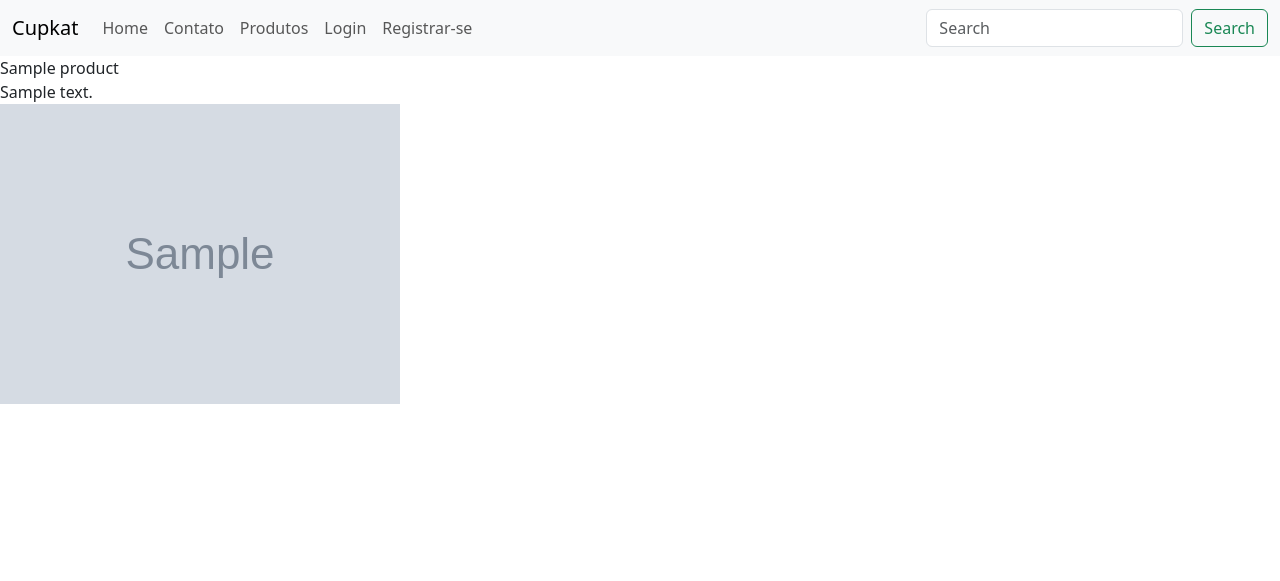
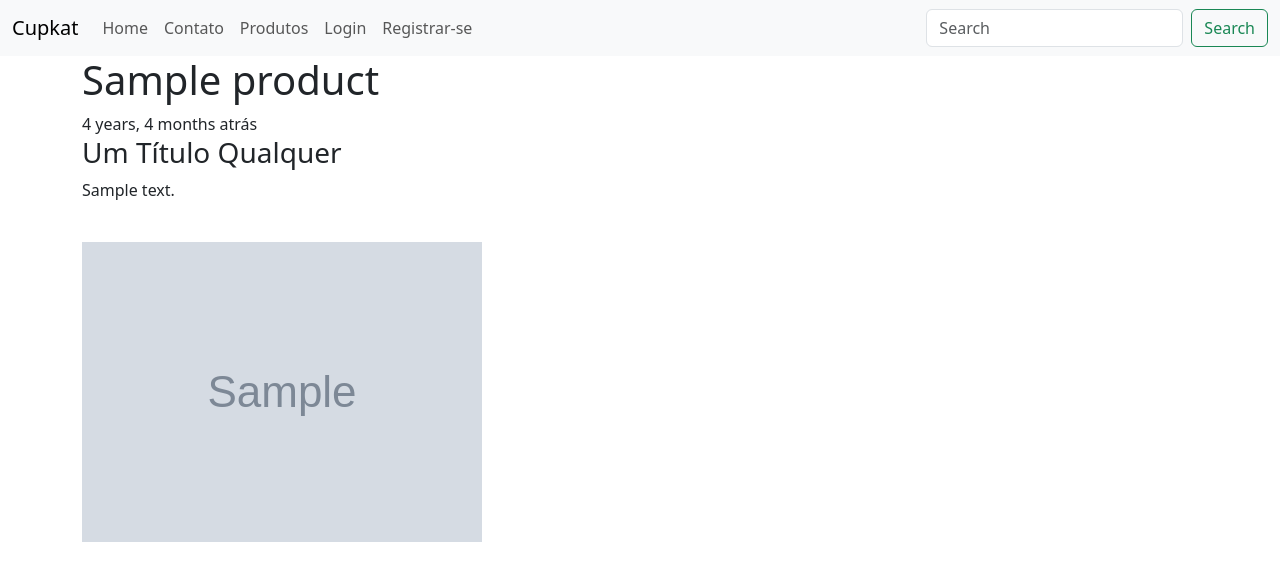
Before and after one commit to DanySanches/cupkat_1, a Django app: template products/templates/products/detail.html in a window 1280 px wide. Shown: the top 581 px of the page. Run offline with Django 4.2, Linux system fonts and the light colour scheme; the template is opened without the code that fills it: values that come from a table or form of the project are taken from there, others are empty; tables that the repository leaves empty hold one stand-in row (values such as "Sample post"); grey boxes marked "Sample" are stand-in pictures.

Commit message:
add os  filtros timestamp, linebreaks, truncatewords

```diff
--- a/products/models.py
+++ b/products/models.py
@@ -40,6 +40,8 @@ class Product(models.Model): #product_category
     image       = models.FileField(upload_to = 'products/',  null = True, blank = True)
     featured    = models.BooleanField(default = False)
     active      = models.BooleanField(default = True)
+    timestamp   = models.DateTimeField(auto_now_add = True)
+
 
     objects = ProductManager()
 
--- a/products/templates/products/detail.html
+++ b/products/templates/products/detail.html
@@ -1,12 +1,16 @@
 {% extends "base.html" %}
-
-
 {% block content %}
-
-{{ object.title }} <br/>
-{{ object.description }} <br/>
-{% if object.image%}
-<img src='{{ object.image.url }}' class='img-fluid' id="p" />
-{%endif%}
-
+<div class='container'>
+    <div class='row'>
+        <div class='col'>
+            <h1>{{ object.title }}</h1>
+            {{ object.timestamp|timesince }} atrás
+            <h3>{{ "Um título qualquer"|title }}</h3>
+            {{ object.description|linebreaks }} <br/>
+            {% if object.image %}
+                <img src='{{ object.image.url }}' class='img-fluid'/>
+            {% endif %}
+        </div>
+    </div>
+</div>
 {% endblock content %}
--- a/products/templates/products/snippets/card.html
+++ b/products/templates/products/snippets/card.html
@@ -6,9 +6,7 @@
     {% endif %}
     <div class="card-body">
         <h5 class="card-title">{{ instance.title }}</h5>
-        <p class="card-text">Some quick example text to build on the card title and make up the bulk of the card's
-            content.</p>
+        <p class="card-text">{{ instance.description|truncatewords:14 }}</p>
             <a href="{{ instance.get_absolute_url }}" class="btn btn-primary">Detalhe</a>
-            <a href="{% url 'products:detail' slug=instance.slug %}" class="btn btn-warning">Atalho para a URL</a>
     </div>
 </div>
```
Also changed, not shown: products/migrations/0007_product_timestamp.py (added).
